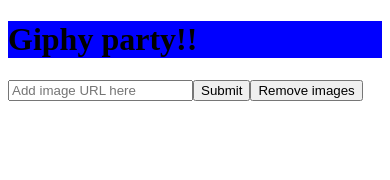
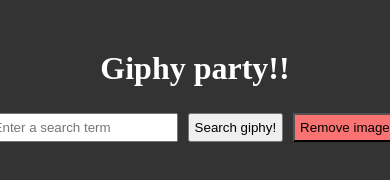
Before and after one commit to jtkabenni/giphy-party, a plain HTML site: page index.html in a window 390 px wide. Drawn offline with nearby package versions, Linux system fonts and the light colour scheme.

Commit message:
updates to css, js, html

```diff
--- a/app.css
+++ b/app.css
@@ -1,8 +1,22 @@
+body {
+  background-color: rgb(51, 51, 51);
+}
 h1 {
-  background-color: blue;
+  text-align: center;
+  color: white;
+  margin-top: 50px;
+}
+input {
+  padding: 5px;
+  margin: 5px;
 }
 form {
   display: flex;
+  justify-content: center;
+  align-items: center;
+}
+#remove-images {
+  background-color: rgb(249, 115, 115);
 }
 
 section {
@@ -22,5 +36,10 @@ img {
   object-fit: cover;
   width: 100%;
   height: 450px;
-  width: 10px;
 }
+
+@media (max-width: 1000px) {
+  section {
+    grid-template-columns: repeat(2, 1fr);
+  }
+}
--- a/app.js
+++ b/app.js
@@ -1,29 +1,26 @@
-console.log("Let's get this party started!");
 const gifSection = document.querySelector("#gifs");
 const searchForm = document.querySelector("#search-field");
 const searchButton = document.querySelector("#submit");
 const removeButton = document.querySelector("#remove-images");
 
+//handles search event
 function searchHandler(evt) {
   evt.preventDefault();
-  console.log(searchForm.value);
   if (searchForm.value !== "") {
     getGifPls(searchForm.value);
   }
   searchForm.value = "";
 }
-
+//sends request to giphy API
 async function getGifPls(term) {
   const result = await axios.get(
     `https://api.giphy.com/v1/gifs/random?api_key=wBi71TLOWLfKHH88c8jwA7h3TJvQFZ4K&tag=${term}&limit=1`
   );
-  const imgUrl = result.data.data.images.downsized_medium.url;
-  console.log(result.data.data.images.downsized_medium.url);
-  appendGif(imgUrl);
+  const url = result.data.data.images.downsized_medium.url;
+  appendGif(url);
 }
-
+//appends random gif to gif section
 function appendGif(url) {
-  console.log(url);
   const div = document.createElement("div");
   const gif = document.createElement("img");
   div.classList.add("gif");
@@ -31,10 +28,10 @@ function appendGif(url) {
   div.append(gif);
   gifSection.append(div);
 }
-
+//deletes gifs
 function removeGifs() {
-  console.log("Delete");
   gifSection.innerHTML = "";
+  searchForm.value = "";
 }
 
 searchForm.addEventListener("submit", searchHandler);
--- a/index.html
+++ b/index.html
@@ -4,20 +4,17 @@
 <head>
   <meta charset="UTF-8">
   <title>Giphy Party!</title>
-  <link rel="stylesheet" href="app.css" </head>
+  <link rel="stylesheet" href="app.css" />
+</head>
 
 <body>
   <h1>Giphy party!!</h1>
   <form id="form">
-    <div class="form-inputs">
-      <input type="text" id="search-field" placeholder="Add image URL here">
-    </div>
-    <div class="form-inputs">
-      <input type="submit" id="submit">
-    </div>
-    <div class="form-inputs">
-      <input type="button" id="remove-images" value="Remove images">
-    </div>
+
+    <input type="text" id="search-field" placeholder="Enter a search term">
+    <input type="submit" id="submit" value="Search giphy!">
+    <input type="button" id="remove-images" value="Remove images">
+
     </div>
   </form>
 
```
Also changed, not shown: 1 other file.
